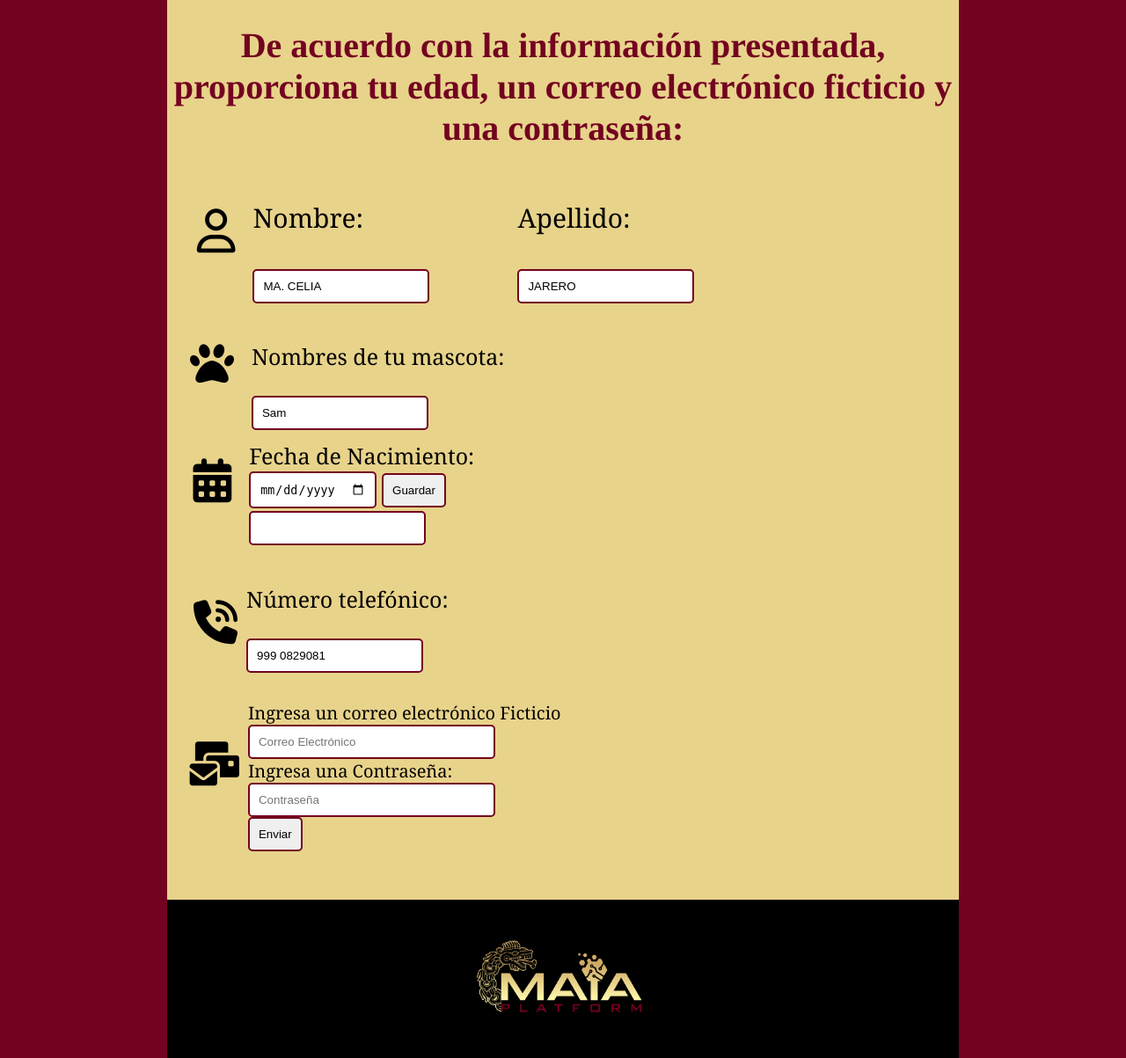
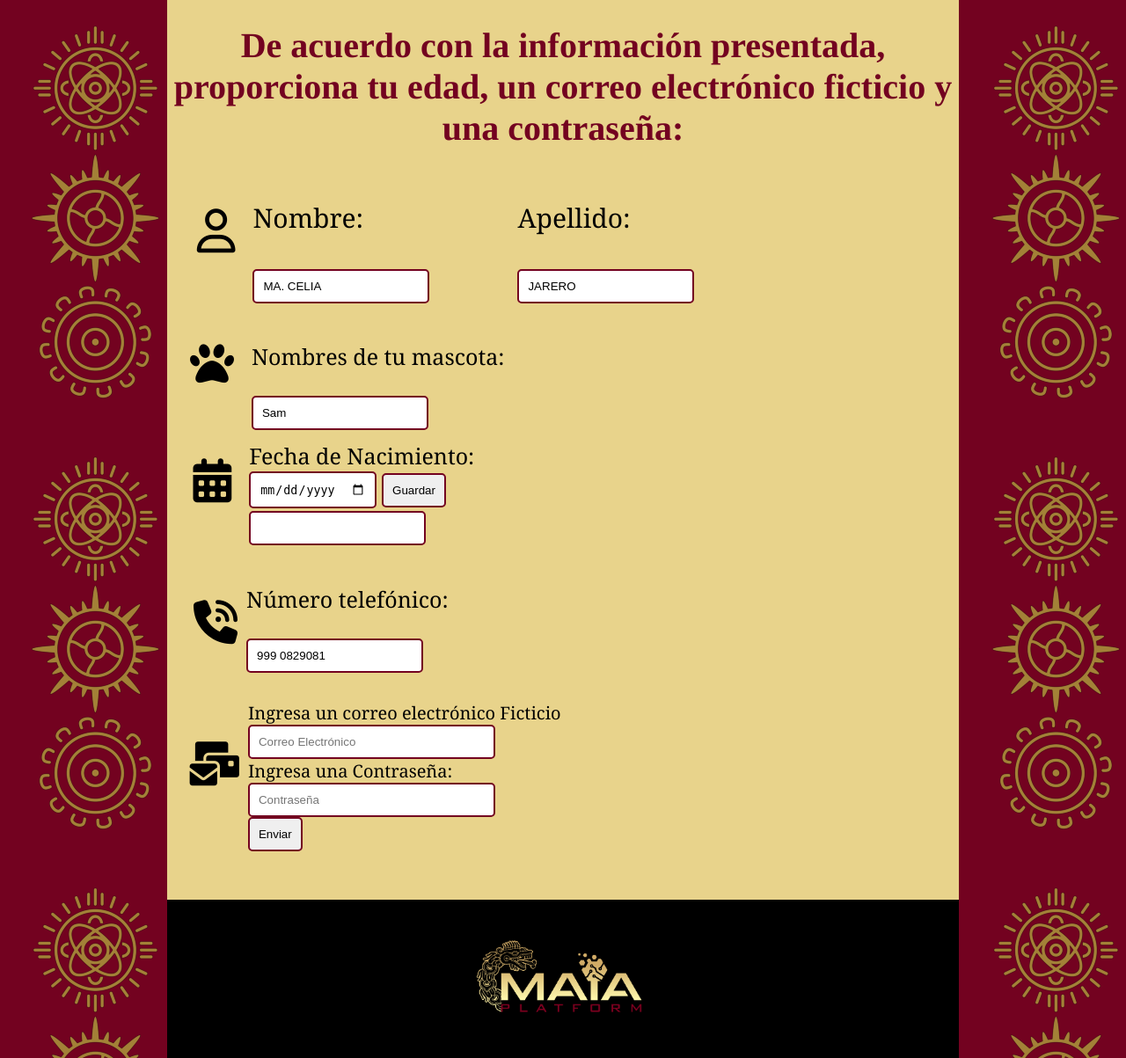
Before and after one commit to CarolinaDg26/validacion_contrasenas, a PHP site: page / in a window 1280 px wide. Shown: the whole page at 88% size. Run offline with PHP 8.4, Linux system fonts and the light colour scheme; some libraries are stand-ins or nearby versions.

Commit message:
new file:   imagenes/6566252.eps 	new file:   imagenes/fondo.png

```diff
--- a/estilo.css
+++ b/estilo.css
@@ -4,6 +4,7 @@
     margin: auto;
     /*border: 1px red solid;*/
     background-color:#730220;
+    background-image: url("./imagenes/fondo.png");
   }
   .fondo{
     background-color: #E8D38B;
```
Also changed, not shown: imagenes/6566253.jpg (added), imagenes/fondo.png (added), 3 other files.
